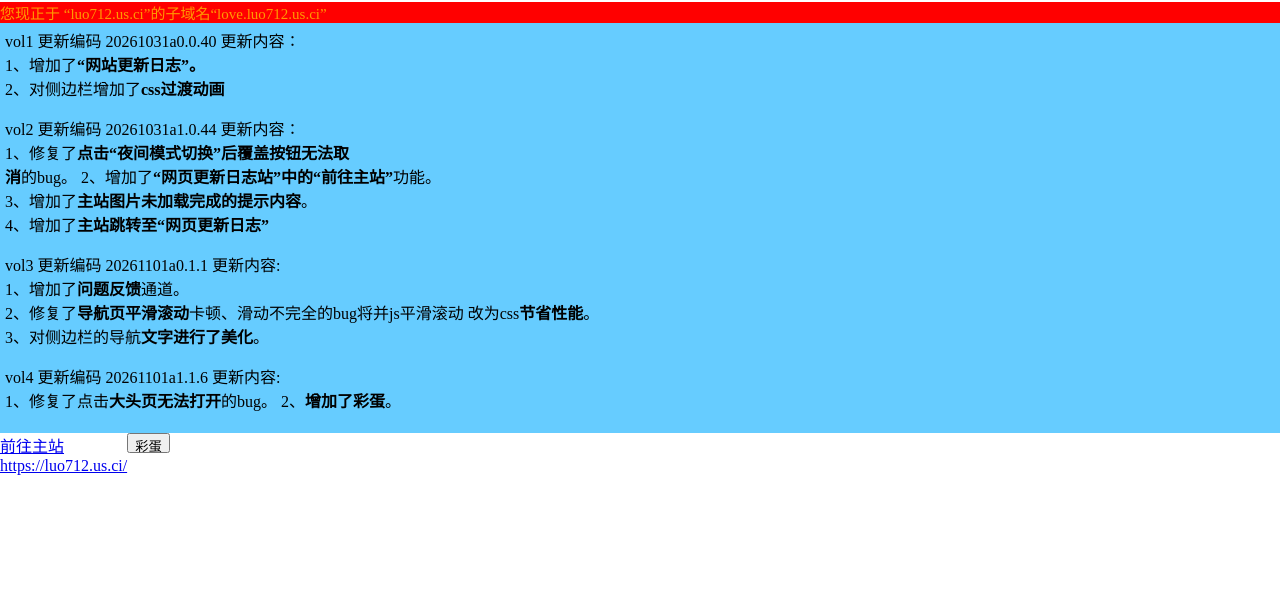
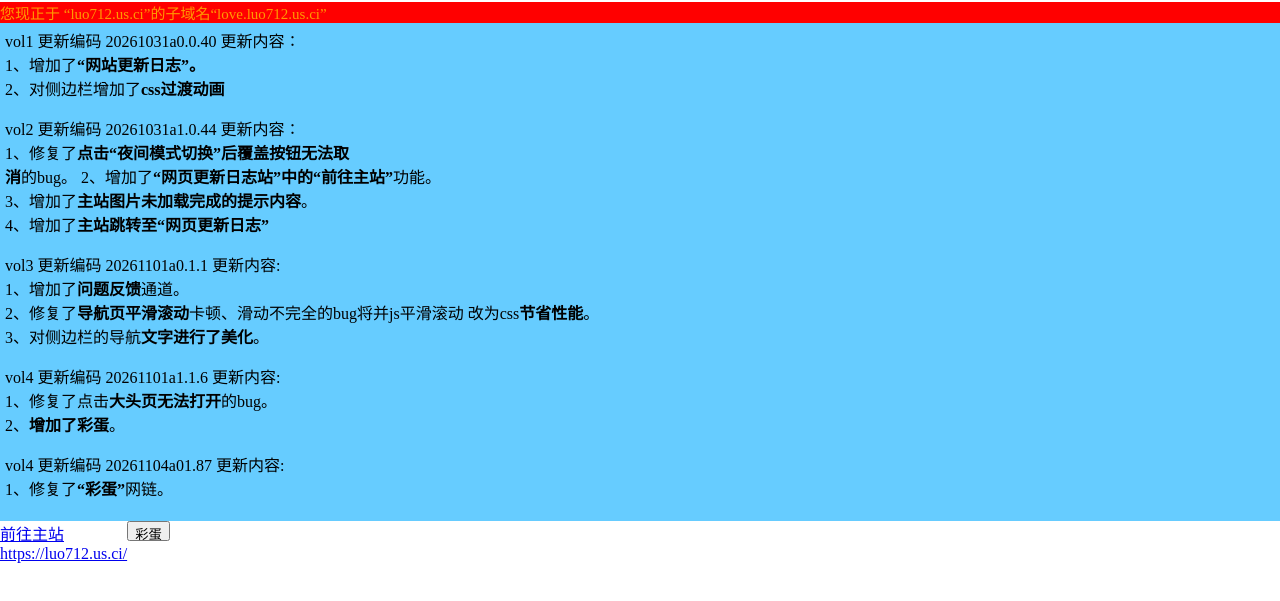
Before and after one commit to sjhusb165/log, a plain HTML site: page index.html in a window 1280 px wide. Shown: the part 87-688 px from the top of the page. Drawn offline with Linux system fonts and the light colour scheme.

Commit message:
Add files via upload

```diff
--- a/index.html
+++ b/index.html
@@ -47,10 +47,13 @@ vol3 更新编码 20261101a0.1.1
 <p style="color:rgb(0, 0, 0)">
 vol4 更新编码 20261101a1.1.6
   更新内容:<br>
-  1、修复了点击<b>大头页无法打开</b>的bug。
+  1、修复了点击<b>大头页无法打开</b>的bug。<br>
   2、<b>增加了彩蛋</b>。
 </p>
-
+<p style="color: rgb(0, 0, 0)">
+  vol4 更新编码 20261104a01.87
+  更新内容:<br>
+  1、修复了<b>“彩蛋”</b>网链。
 
 
    <p style="color:rgb(0, 0, 0)">
```
